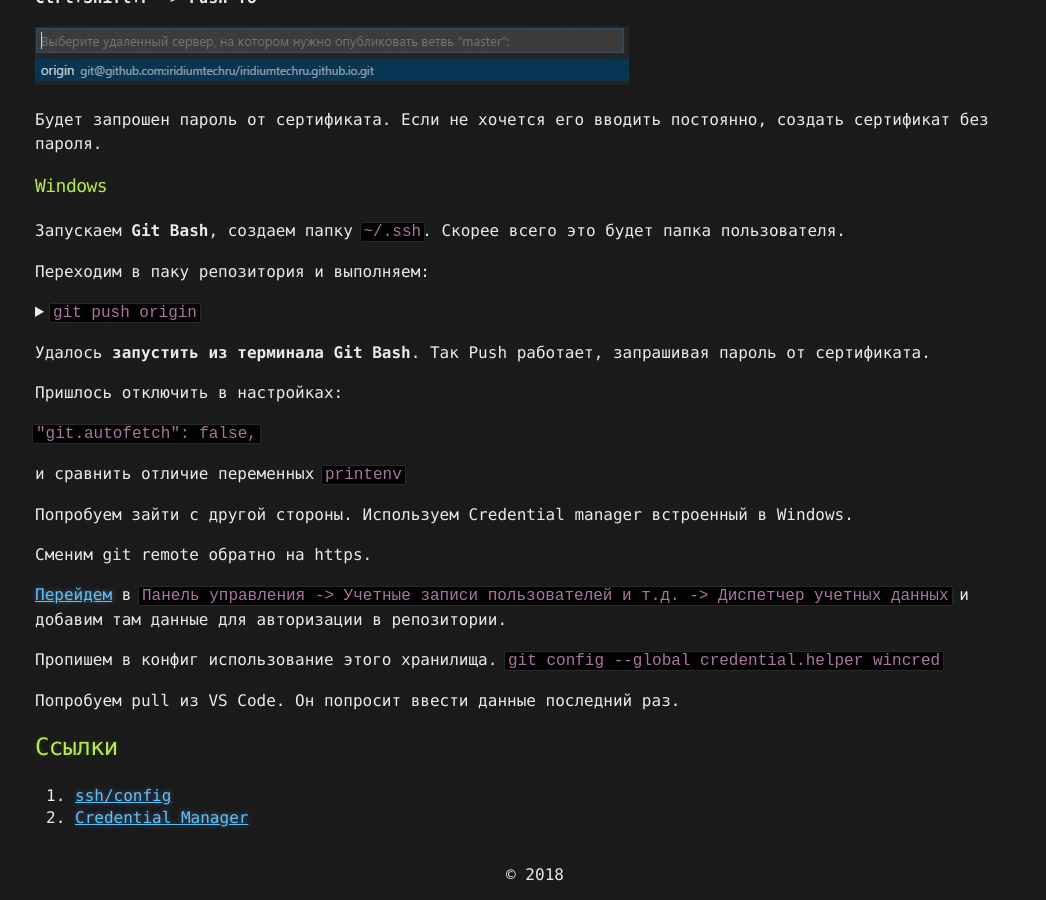
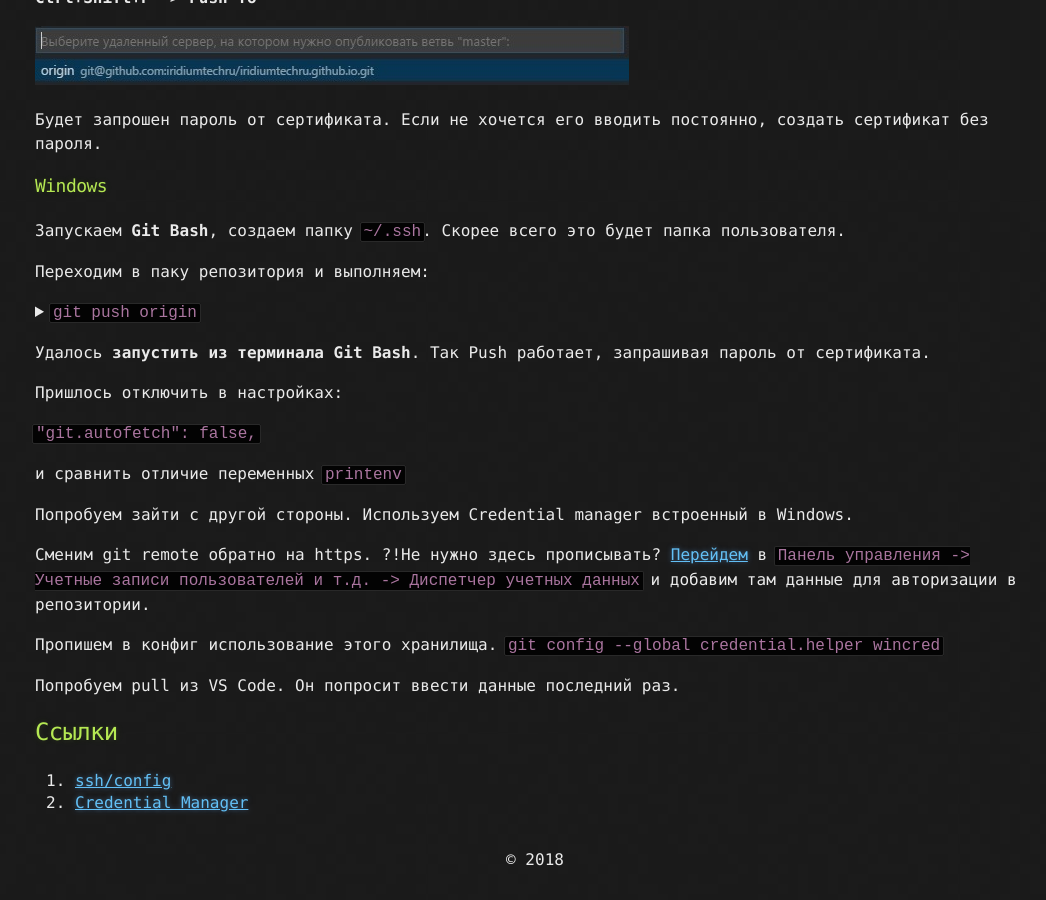
Before and after one commit to iridiumtechru/iridiumtechru.github.io, a Jekyll site: the page built from _posts/2018-04-03-gitcred.md, in a window 1280 px wide and 900 px high, scrolled down 1395 px. Shown: the whole window, without its empty margins (105-1151 px from the left). Built offline with Jekyll 4.4.1, drawn with Linux system fonts in a browser that asks for light colours.

Commit message:
no cred manager

```diff
--- a/_posts/2018-04-03-gitcred.md
+++ b/_posts/2018-04-03-gitcred.md
@@ -104,7 +104,7 @@ title: Git авторизация для Visual Studio Code
 Попробуем зайти с другой стороны. Используем Credential manager встроенный в Windows.
 
 Сменим git remote обратно на https.
-
+?!Не нужно здесь прописывать?
 [Перейдем](https://support.microsoft.com/en-us/help/4026814/windows-accessing-credential-manager) в `Панель управления -> Учетные записи пользователей и т.д. -> Диспетчер учетных данных` и добавим там данные для авторизации в репозитории.
 
 Пропишем в конфиг использование этого хранилища.
```
